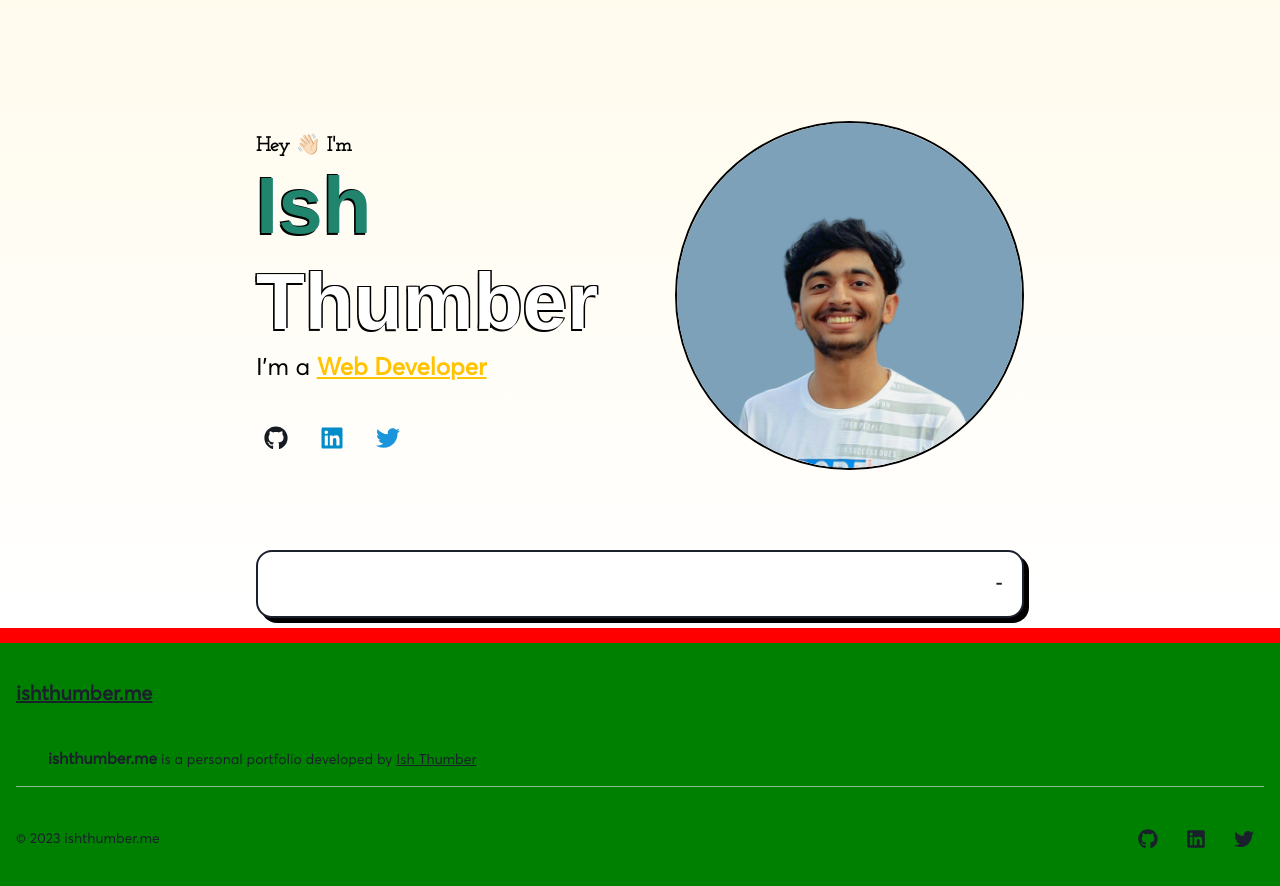
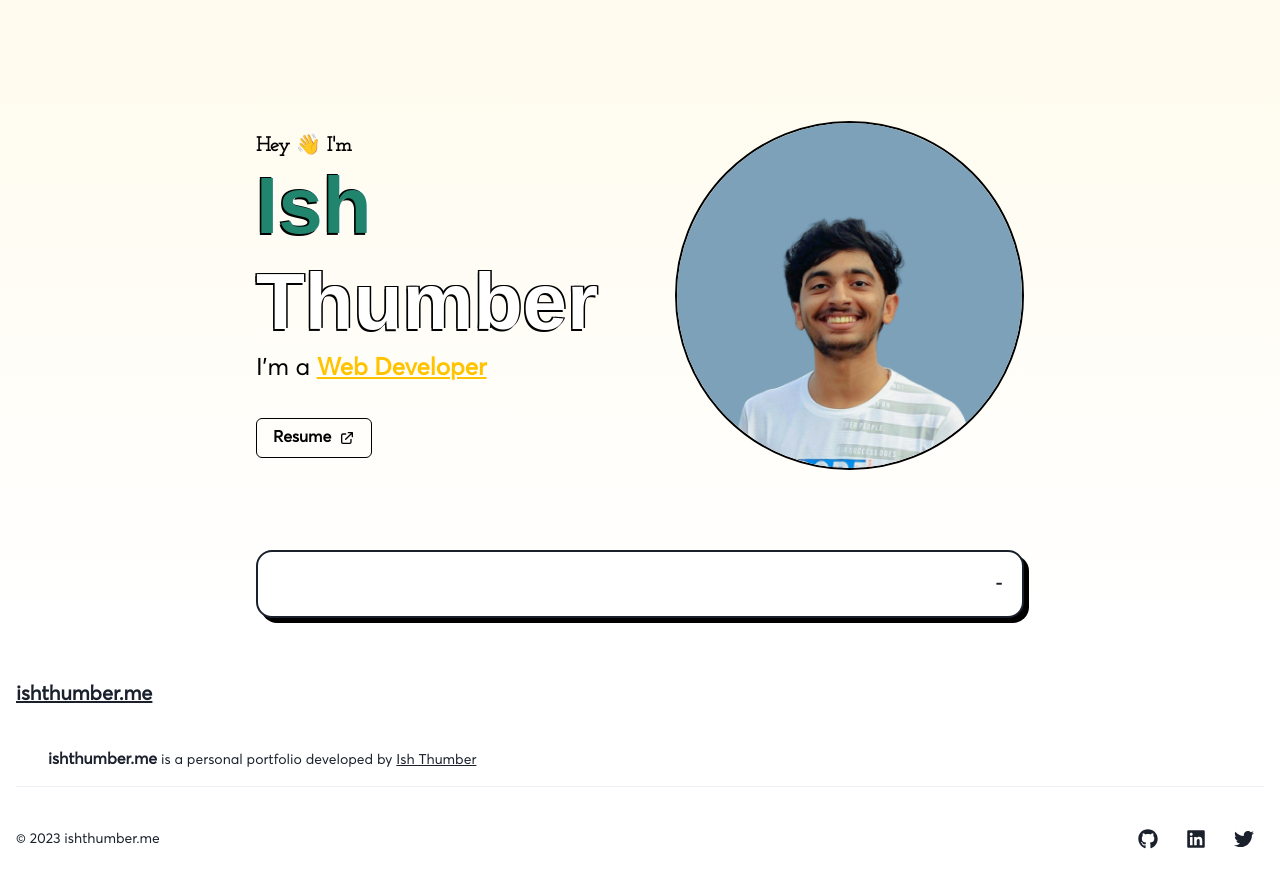
Before and after one commit to IshThumber/Ish-Portfolio, a React (Create React App) app: page / in a window 1280 px wide. Shown: the part 100-986 px from the top of the page. Built offline with nearby package versions, Linux system fonts and the light colour scheme; no server answers; a web font is replaced by a local one.

Commit message:
final changes

```diff
--- a/src/App.js
+++ b/src/App.js
@@ -2,12 +2,12 @@ import React from "react";
 import Header from "./components/Header";
 import Hero from "./components/Hero";
 import "./App.css";
-import { Box, Container } from "@chakra-ui/react";
+import { Container } from "@chakra-ui/react";
 import Quote from "./components/quote";
-import About from "./components/about";
+// import About from "./components/about";
 // import ContactMe from "./components/contactme.js";
 import Footer from "./components/Footer";
-import Skills from "./components/skills";
+// import Skills from "./components/skills";
 const App = () => {
    return (
       <>
@@ -33,7 +33,6 @@ const App = () => {
             style={{
                position: "absolute",
                width: "100%",
-               backgroundColor: "red",
                marginTop: "10px"
             }}
          >
--- a/src/components/Footer.js
+++ b/src/components/Footer.js
@@ -12,7 +12,6 @@ const Footer = () => {
                base: "9",
                md: "15"
             }}
-            bg="green"
          >
             <Stack
                spacing="8"
@@ -82,9 +81,33 @@ const Footer = () => {
                </Text>
 
                <ButtonGroup variant="ghost">
-                  <IconButton as="a" href="https://github.com/IshThumber" aria-label="GitHub" icon={<FaGithub fontSize="1.25rem" />} />
-                  <IconButton as="a" href="https://www.linkedin.com/in/ishthumber/" aria-label="LinkedIn" icon={<FaLinkedin fontSize="1.25rem" />} />
-                  <IconButton as="a" href="https://twitter.com/ish_thumber" aria-label="Twitter" icon={<FaTwitter fontSize="1.25rem" />} />
+                  <IconButton
+                     as="a"
+                     // href="https://github.com/IshThumber"
+                     aria-label="GitHub"
+                     icon={<FaGithub fontSize="1.25rem" />}
+                     onClick={() => {
+                        window.open("https://github.com/IshThumber", "_blank");
+                     }}
+                  />
+                  <IconButton
+                     as="a"
+                     // href="https://www.linkedin.com/in/ishthumber/"
+                     aria-label="LinkedIn"
+                     icon={<FaLinkedin fontSize="1.25rem" />}
+                     onClick={() => {
+                        window.open("https://www.linkedin.com/in/ishthumber/", "_blank");
+                     }}
+                  />
+                  <IconButton
+                     as="a"
+                     // href="https://twitter.com/ish_thumber"
+                     aria-label="Twitter"
+                     icon={<FaTwitter fontSize="1.25rem" />}
+                     onClick={() => {
+                        window.open("https://twitter.com/ish_thumber", "_blank");
+                     }}
+                  />
                </ButtonGroup>
             </Stack>
          </Container>
--- a/src/components/Hero.js
+++ b/src/components/Hero.js
@@ -1,8 +1,8 @@
 import React from "react";
-import { Box, Heading, Image, Text, Icon, IconButton, Stack } from "@chakra-ui/react";
+import { Box, Heading, Image, Text, Icon, IconButton, Stack, Button } from "@chakra-ui/react";
 import sideImg from "../assets/self.png";
 import "./Content.css";
-import { FaGithub, FaLinkedin, FaTwitter } from "react-icons/fa";
+import { HiOutlineExternalLink } from "react-icons/hi";
 
 const About = () => {
    return (
@@ -36,10 +36,10 @@ const About = () => {
                h="100%"
             >
                <Heading as="h1" size="md" fontFamily="Josefin Slab">
-                  Hey 👋🏻 I'm
+                  Hey 👋 I'm
                </Heading>
                <Box>
-                  <Heading className="text_ish" fontSize={{ base: "4.5rem", md: "5rem" }} >
+                  <Heading className="text_ish" fontSize={{ base: "4.5rem", md: "5rem" }}>
                      Ish{" "}
                      <span className="text_thumber" fontSize={{ base: "4rem", md: "5rem" }}>
                         Thumber
@@ -74,7 +74,18 @@ const About = () => {
                      md: "2rem"
                   }}
                >
-                  <IconButton
+                  <Button
+                     onClick={() => {
+                        window.open("https://drive.google.com/file/d/1HW5CGHEjK8XQc8vzqNXj1vUJJ9PzNnep/view?usp=share_link", "_blank");
+                     }}
+                     rightIcon={<HiOutlineExternalLink />}
+                     colorScheme="teal"
+                     color="muted"
+                     variant="outline"
+                  >
+                     Resume
+                  </Button>
+                  {/* <IconButton
                      as="a"
                      href="https://github.com/IshThumber"
                      aria-label="GitHub"
@@ -103,7 +114,7 @@ const About = () => {
                      colorScheme="twitter"
                      variant="ghost"
                      borderRadius="full"
-                  />
+                  /> */}
                </Stack>
             </Box>
 
```
